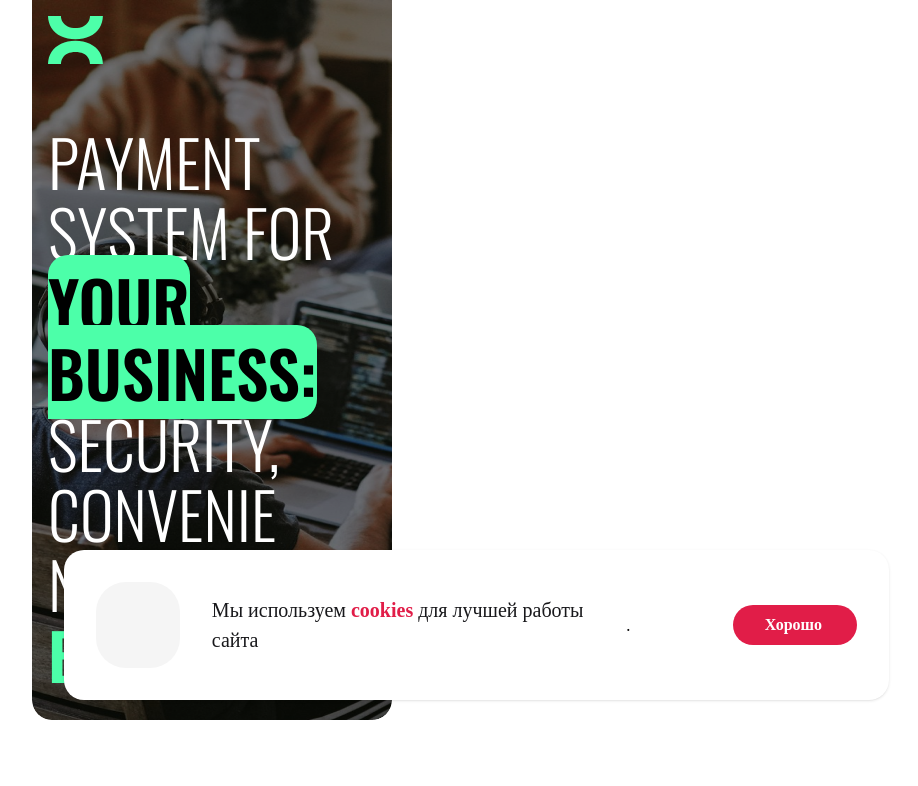
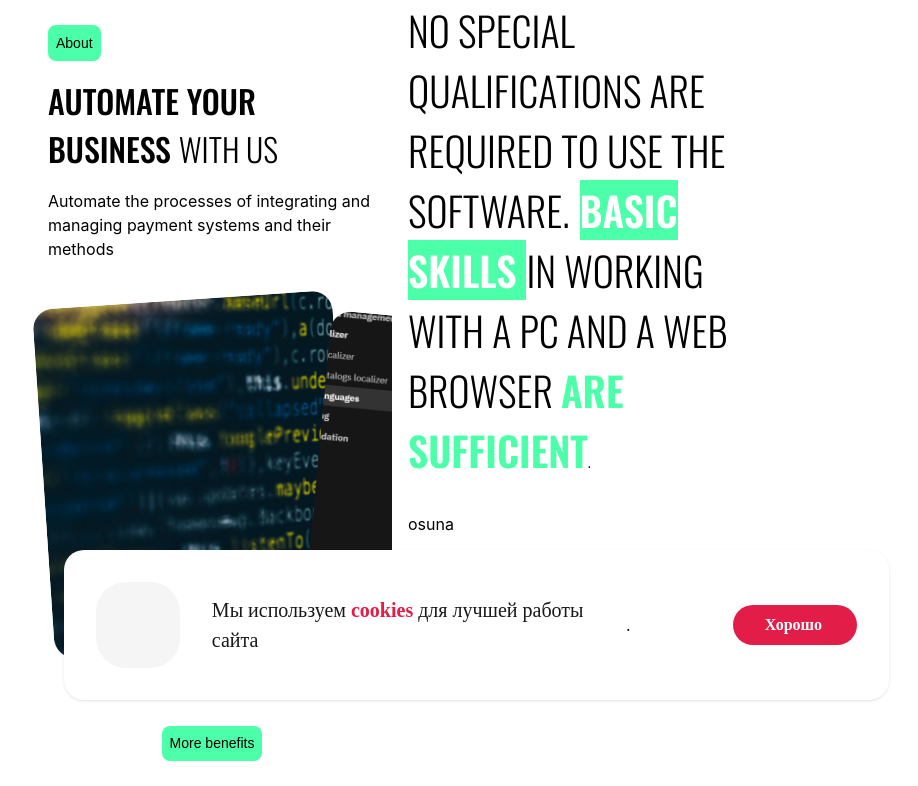
Before and after one commit to NickPodguzov993/b2b-ids-landing, a React (Vite) app: page / in a window 1280 px wide. Shown: the top 786 px of the page, without its empty margins (8-926 px from the left). Built offline with nearby package versions, Linux system fonts and the light colour scheme; what tailwindcss-animated would draw is missing.

Commit message:
'initial'

```diff
--- a/src/components/Header.tsx
+++ b/src/components/Header.tsx
@@ -3,7 +3,7 @@ import BlueBlackTicker from "./BlueBlackTicker.tsx";
 
 const Header = () => {
     return (
-            <div className='w-full rounded-[30px]  z-10 '>
+            <div className='sm:hidden  sm:w-full sm:rounded-[30px]  sm:z-10 '>
 
                 <div className="w-[360px] h-[720px] relative bg-[url('/assets/Header/Mobile/studioItPhoto.png')] bg-no-repeat
                          bg-cover rounded-bl-[20px] rounded-br-[20px]">
--- a/src/components/MainPage/Components/About.tsx
+++ b/src/components/MainPage/Components/About.tsx
@@ -9,7 +9,7 @@ const About = () => {
 
     return (
         <div>
-            <div className="w-[360px] h-[701px] flex-col justify-start items-start gap-8 inline-flex">
+            <div className="hidden sm:w-[360px] sm:h-[701px] sm:flex-col sm:justify-start sm:items-start sm:gap-8 sm:inline-flex">
                 <div className="self-stretch h-[213px] px-4 flex-col justify-start items-start gap-4 flex">
                     <div className="bg-[#4cffa9] p-2 rounded-lg">
                         <div className="text-black text-sm font-normal font-['Arial'] leading-snugx ">About</div>
```
Also changed, not shown: package.json (line endings or trailing spaces).
